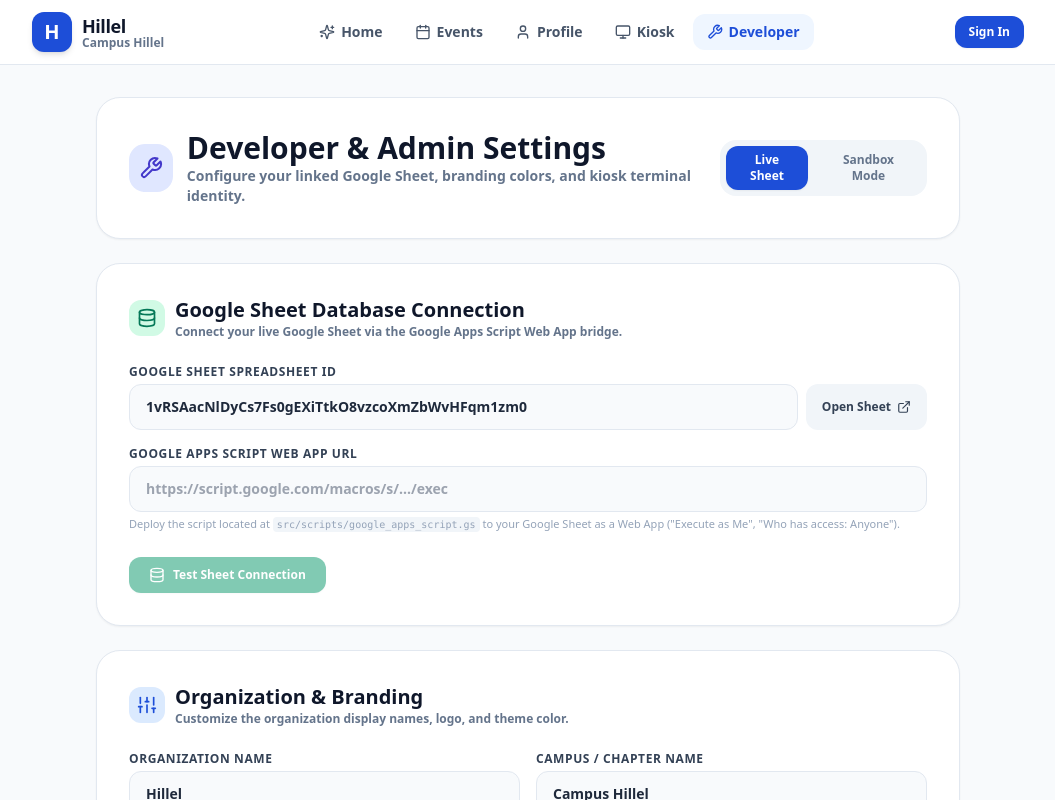
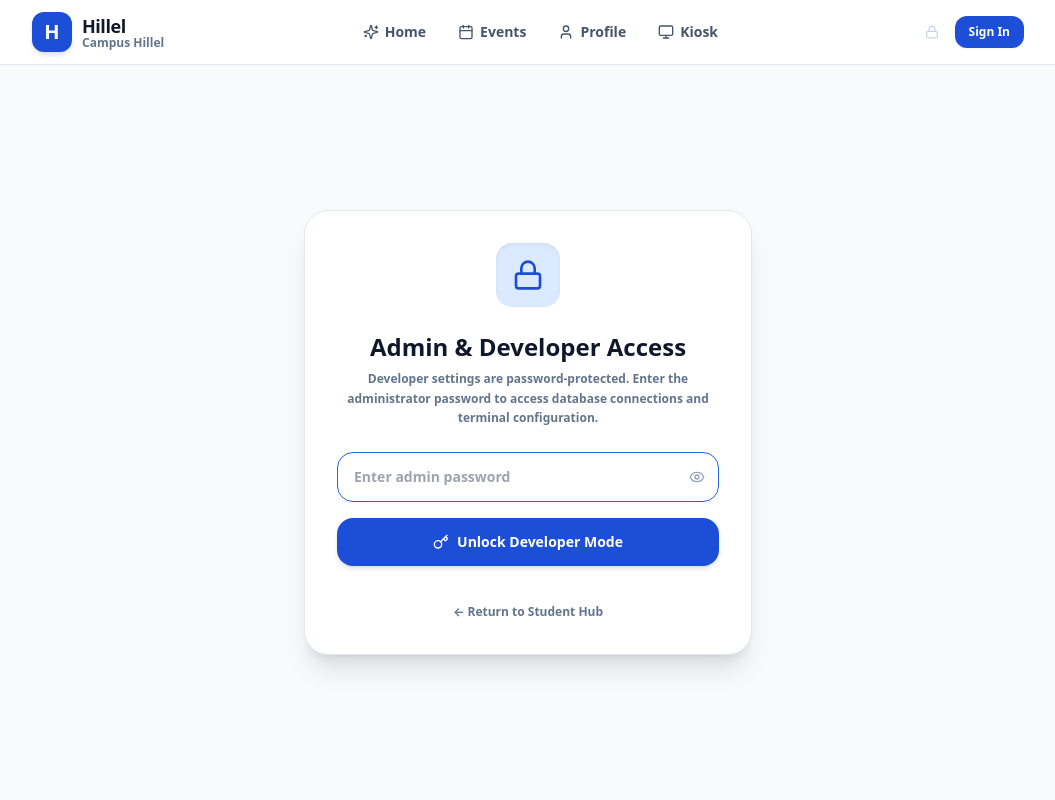
Before and after one commit to socialmediumben/hillel_app, a Next.js app: page /developer in a window 1280 px wide. Shown: the top 800 px of the page, without its empty margins (112-1167 px from the left). Built offline with nearby package versions, Linux system fonts and the light colour scheme.

Commit message:
Unify into single user app with password-protected developer mode (Plummer17729!)

```diff
--- a/src/app/developer/page.tsx
+++ b/src/app/developer/page.tsx
@@ -1,13 +1,36 @@
 'use client';
 
 import React, { useState } from 'react';
-import { Wrench, Database, CheckCircle2, AlertCircle, RefreshCw, Sparkles, Sliders, ExternalLink, Copy, Check } from 'lucide-react';
+import Link from 'next/link';
+import {
+  Wrench,
+  Database,
+  CheckCircle2,
+  AlertCircle,
+  RefreshCw,
+  Sparkles,
+  Sliders,
+  ExternalLink,
+  Copy,
+  Check,
+  Lock,
+  Eye,
+  EyeOff,
+  ShieldCheck,
+  Key,
+  LogOut
+} from 'lucide-react';
 import { Navigation } from '@/components/Navigation';
 import { useConfig } from '@/context/ConfigContext';
 import { testSheetConnection } from '@/lib/sheets';
 
 export default function DeveloperPage() {
-  const { config, updateConfig, resetConfig, isSandbox, toggleSandbox } = useConfig();
+  const { config, updateConfig, resetConfig, isSandbox, toggleSandbox, isDevUnlocked, unlockDevMode, lockDevMode } = useConfig();
+
+  // Password gate state
+  const [passwordInput, setPasswordInput] = useState('');
+  const [passwordError, setPasswordError] = useState(false);
+  const [showPassword, setShowPassword] = useState(false);
 
   // Local form state
   const [appsScriptUrl, setAppsScriptUrl] = useState(config.appsScriptUrl || '');
@@ -29,6 +52,17 @@ export default function DeveloperPage() {
   } | null>(null);
   const [savedSuccess, setSavedSuccess] = useState(false);
   const [copiedScript, setCopiedScript] = useState(false);
+
+  const handleUnlock = (e: React.FormEvent) => {
+    e.preventDefault();
+    const success = unlockDevMode(passwordInput);
+    if (!success) {
+      setPasswordError(true);
+    } else {
+      setPasswordError(false);
+      setPasswordInput('');
+    }
+  };
 
   const handleTestConnection = async () => {
     setIsTesting(true);
@@ -63,6 +97,79 @@ export default function DeveloperPage() {
     setTimeout(() => setCopiedScript(false), 2000);
   };
 
+  // If developer mode is locked, display password prompt
+  if (!isDevUnlocked) {
+    return (
+      <div className="min-h-screen flex flex-col bg-slate-50">
+        <Navigation />
+
+        <main className="flex-1 flex items-center justify-center p-4">
+          <div className="max-w-md w-full bg-white rounded-3xl border border-slate-200 p-8 shadow-xl text-center space-y-6">
+            <div className="w-16 h-16 bg-blue-100 text-blue-700 rounded-2xl flex items-center justify-center mx-auto shadow-inner">
+              <Lock className="w-8 h-8" />
+            </div>
+
+            <div>
+              <h1 className="text-2xl font-black text-slate-900">Admin & Developer Access</h1>
+              <p className="text-xs text-slate-500 font-semibold mt-1.5 leading-relaxed">
+                Developer settings are password-protected. Enter the administrator password to access database connections and terminal configuration.
+              </p>
+            </div>
+
+            <form onSubmit={handleUnlock} className="space-y-4">
+              <div className="relative">
+                <input
+                  type={showPassword ? 'text' : 'password'}
+                  value={passwordInput}
+                  onChange={(e) => {
+                    setPasswordInput(e.target.value);
+                    setPasswordError(false);
+                  }}
+                  placeholder="Enter admin password"
+                  autoFocus
+                  className={`w-full px-4 py-3.5 pr-11 bg-slate-50 border rounded-2xl text-sm font-bold text-slate-900 focus:bg-white focus:outline-none transition-all ${
+                    passwordError ? 'border-rose-400 ring-2 ring-rose-100' : 'border-slate-200 focus:border-blue-600'
+                  }`}
+                />
+                <button
+                  type="button"
+                  onClick={() => setShowPassword(!showPassword)}
+                  className="absolute right-3.5 top-1/2 -translate-y-1/2 text-slate-400 hover:text-slate-600 cursor-pointer"
+                >
+                  {showPassword ? <EyeOff className="w-4 h-4" /> : <Eye className="w-4 h-4" />}
+                </button>
+              </div>
+
+              {passwordError && (
+                <div className="flex items-center justify-center space-x-1.5 text-xs font-bold text-rose-600 bg-rose-50 border border-rose-200 p-2.5 rounded-xl">
+                  <AlertCircle className="w-4 h-4 flex-shrink-0" />
+                  <span>Incorrect password. Please try again.</span>
+                </div>
+              )}
+
+              <button
+                type="submit"
+                className="w-full py-3.5 bg-blue-700 hover:bg-blue-800 text-white font-extrabold rounded-2xl text-sm shadow-md transition-transform active:scale-95 cursor-pointer flex items-center justify-center space-x-2"
+              >
+                <Key className="w-4 h-4" />
+                <span>Unlock Developer Mode</span>
+              </button>
+            </form>
+
+            <div className="pt-2">
+              <Link
+                href="/"
+                className="text-xs font-bold text-slate-500 hover:text-slate-800 transition-colors"
+              >
+                ← Return to Student Hub
+              </Link>
+            </div>
+          </div>
+        </main>
+      </div>
+    );
+  }
+
   return (
     <div className="min-h-screen flex flex-col bg-slate-50">
       <Navigation />
@@ -82,9 +189,11 @@ export default function DeveloperPage() {
             </div>
           </div>
 
-          {/* Sandbox Toggle Pill */}
-          <div className="flex items-center space-x-2 bg-slate-100 p-1.5 rounded-2xl self-start sm:self-auto">
+          {/* Sandbox Toggle Pill & Lock Button */}
+          <div className="flex flex-wrap items-center gap-2 self-start sm:self-auto">
+            <div className="flex items-center space-x-1.5 bg-slate-100 p-1.5 rounded-2xl">
               <button
+                type="button"
                 onClick={() => updateConfig({ isSandbox: false })}
                 className={`px-3.5 py-1.5 rounded-xl text-xs font-black transition-all cursor-pointer ${
                   !isSandbox ? 'bg-blue-700 text-white shadow-sm' : 'text-slate-500 hover:text-slate-800'
@@ -93,12 +202,24 @@ export default function DeveloperPage() {
                 Live Sheet
               </button>
               <button
+                type="button"
                 onClick={() => updateConfig({ isSandbox: true })}
                 className={`px-3.5 py-1.5 rounded-xl text-xs font-black transition-all cursor-pointer ${
                   isSandbox ? 'bg-amber-500 text-white shadow-sm' : 'text-slate-500 hover:text-slate-800'
                 }`}
               >
                 Sandbox Mode
+              </button>
+            </div>
+
+            <button
+              type="button"
+              onClick={lockDevMode}
+              className="flex items-center space-x-1.5 px-3.5 py-2 bg-slate-200 hover:bg-slate-300 text-slate-700 rounded-2xl text-xs font-black transition-all cursor-pointer"
+              title="Lock Developer Mode"
+            >
+              <Lock className="w-3.5 h-3.5 text-slate-500" />
+              <span>Lock Admin Mode</span>
             </button>
           </div>
         </div>
--- a/src/components/Navigation.tsx
+++ b/src/components/Navigation.tsx
@@ -3,7 +3,7 @@
 import React from 'react';
 import Link from 'next/link';
 import { usePathname } from 'next/navigation';
-import { Calendar, User, Monitor, Wrench, Sparkles, LogOut } from 'lucide-react';
+import { Calendar, User, Monitor, Wrench, Sparkles, LogOut, Lock, ShieldCheck } from 'lucide-react';
 import { useAuth } from '@/context/AuthContext';
 import { useConfig } from '@/context/ConfigContext';
 import { getStudentDisplayName } from '@/lib/types';
@@ -11,20 +11,22 @@ import { getStudentDisplayName } from '@/lib/types';
 export function Navigation() {
   const pathname = usePathname();
   const { student, logout } = useAuth();
-  const { config } = useConfig();
+  const { config, isDevUnlocked, lockDevMode } = useConfig();
 
   // If in dedicated fullscreen kiosk mode, hide standard app navigation
   if (pathname === '/kiosk' || pathname === '/kiosk/') {
     return null;
   }
 
-  const navLinks = [
+  const baseNavLinks = [
     { href: '/', label: 'Home', icon: Sparkles },
     { href: '/events', label: 'Events', icon: Calendar },
     { href: '/profile', label: 'Profile', icon: User },
     { href: '/kiosk', label: 'Kiosk', icon: Monitor },
-    { href: '/developer', label: 'Developer', icon: Wrench },
   ];
+
+  const adminLink = { href: '/developer', label: 'Admin', icon: Wrench };
+  const navLinks = isDevUnlocked ? [...baseNavLinks, adminLink] : baseNavLinks;
 
   return (
     <header className="sticky top-0 z-40 bg-white/95 backdrop-blur-md border-b border-slate-200">
@@ -68,6 +70,28 @@ export function Navigation() {
 
         {/* User Status / Login Badge */}
         <div className="flex items-center space-x-2">
+          {isDevUnlocked ? (
+            <div className="flex items-center space-x-1.5 px-2.5 py-1.5 bg-indigo-50 border border-indigo-200 text-indigo-800 rounded-xl text-xs font-bold">
+              <ShieldCheck className="w-4 h-4 text-emerald-600" />
+              <Link href="/developer" className="hover:underline">Admin Mode</Link>
+              <button
+                onClick={lockDevMode}
+                title="Lock Admin Mode"
+                className="ml-1 text-slate-400 hover:text-slate-700 p-0.5 rounded cursor-pointer"
+              >
+                <Lock className="w-3.5 h-3.5" />
+              </button>
+            </div>
+          ) : (
+            <Link
+              href="/developer"
+              title="Admin Mode"
+              className="p-2 text-slate-300 hover:text-slate-500 rounded-xl hover:bg-slate-100 transition-colors"
+            >
+              <Lock className="w-3.5 h-3.5" />
+            </Link>
+          )}
+
           {student ? (
             <div className="flex items-center space-x-2">
               <Link
--- a/src/context/ConfigContext.tsx
+++ b/src/context/ConfigContext.tsx
@@ -20,15 +20,21 @@ interface ConfigContextType {
   resetConfig: () => void;
   isSandbox: boolean;
   toggleSandbox: () => void;
+  isDevUnlocked: boolean;
+  unlockDevMode: (password: string) => boolean;
+  lockDevMode: () => void;
 }
 
 const ConfigContext = createContext<ConfigContextType | undefined>(undefined);
 
 const LS_CONFIG_KEY = 'hillel_app_config';
+const DEV_MODE_PASSWORD = 'Plummer17729!';
+const SS_DEV_UNLOCKED_KEY = 'hillel_dev_unlocked';
 
 export function ConfigProvider({ children }: { children: React.ReactNode }) {
   const [config, setConfig] = useState<AppConfig>(DEFAULT_CONFIG);
   const [isLoaded, setIsLoaded] = useState(false);
+  const [isDevUnlocked, setIsDevUnlocked] = useState(false);
 
   useEffect(() => {
     try {
@@ -38,9 +44,29 @@ export function ConfigProvider({ children }: { children: React.ReactNode }) {
         // Default isSandbox to false unless explicitly forced
         setConfig((prev) => ({ ...prev, ...parsed, isSandbox: false }));
       }
+      const unlocked = sessionStorage.getItem(SS_DEV_UNLOCKED_KEY) === 'true';
+      if (unlocked) setIsDevUnlocked(true);
     } catch (_) {}
     setIsLoaded(true);
   }, []);
+
+  const unlockDevMode = (password: string): boolean => {
+    if (password === DEV_MODE_PASSWORD) {
+      setIsDevUnlocked(true);
+      try {
+        sessionStorage.setItem(SS_DEV_UNLOCKED_KEY, 'true');
+      } catch (_) {}
+      return true;
+    }
+    return false;
+  };
+
+  const lockDevMode = () => {
+    setIsDevUnlocked(false);
+    try {
+      sessionStorage.removeItem(SS_DEV_UNLOCKED_KEY);
+    } catch (_) {}
+  };
 
   const updateConfig = (partial: Partial<AppConfig>) => {
     setConfig((prev) => {
@@ -71,6 +97,9 @@ export function ConfigProvider({ children }: { children: React.ReactNode }) {
         resetConfig,
         isSandbox: config.isSandbox,
         toggleSandbox,
+        isDevUnlocked,
+        unlockDevMode,
+        lockDevMode,
       }}
     >
       {children}
```
Also changed, not shown: src/app/page.tsx (+9 -3 lines). Lines whose indentation alone changed are shown as unchanged.
